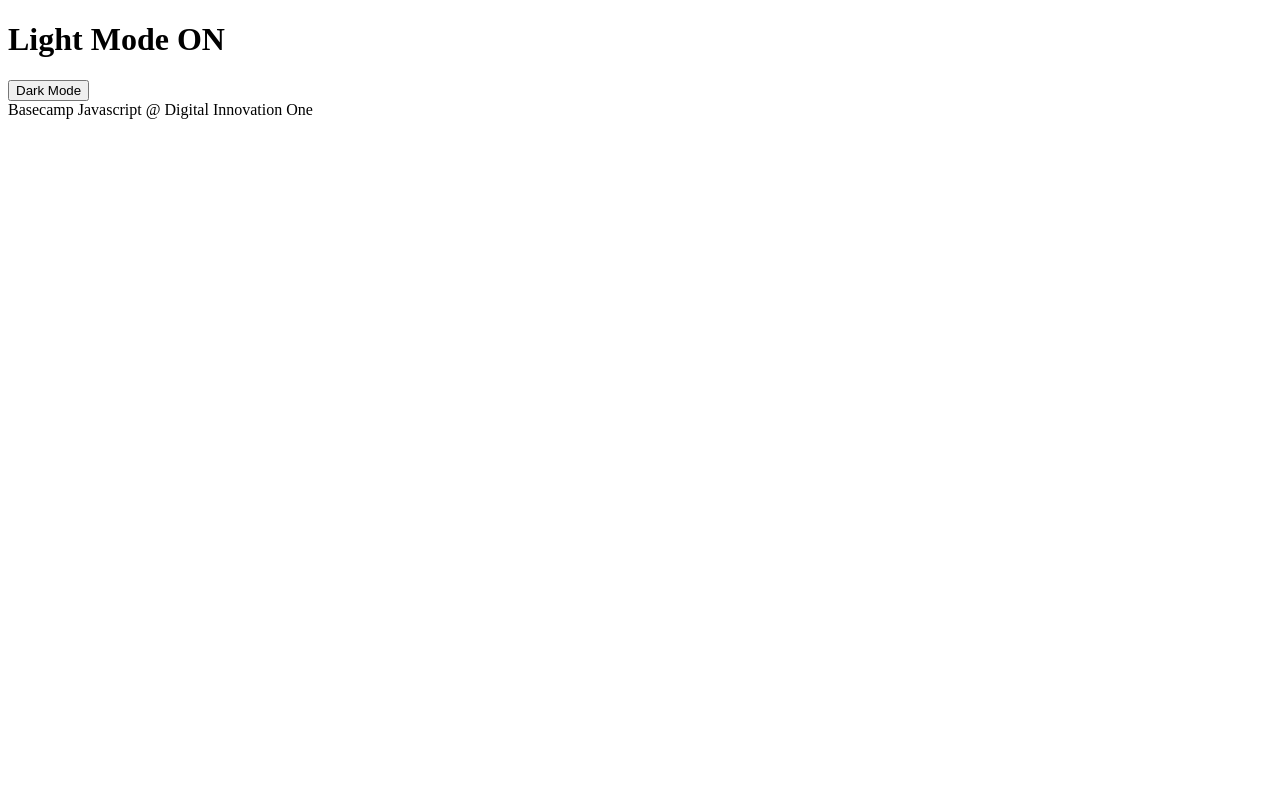
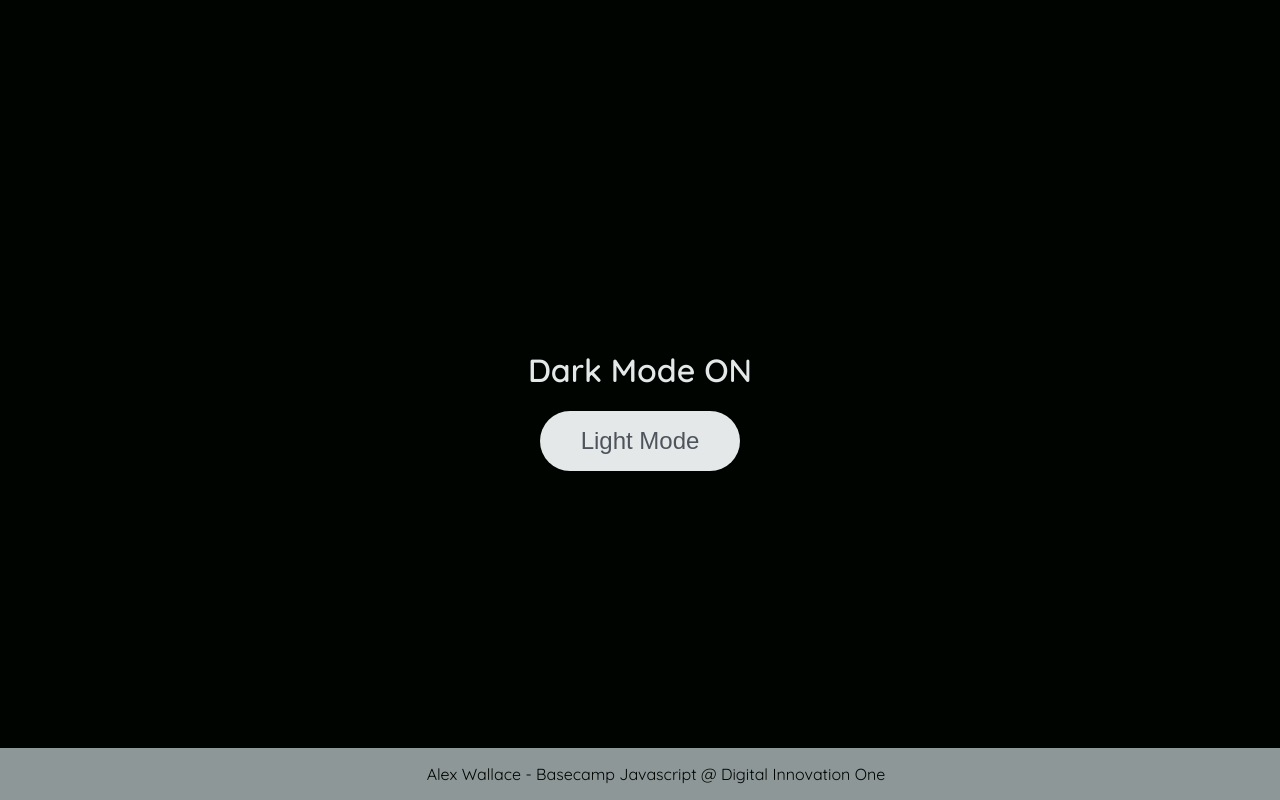
Before and after one commit to alexwallax/js_dio_dom, a plain HTML site: page index.html in a window 1280 px wide. Both pictures are taken after a click on the button "Dark Mode". Drawn offline with Linux system fonts and the light colour scheme.

Commit message:
js dio DOM

```diff
--- a/assets/js/script.js
+++ b/assets/js/script.js
@@ -0,0 +1,44 @@
+
+function changeMode() {
+
+    // chamando a função que vai mudar as cores
+    changeClasses();
+
+    // chamando a função que vai mudar os textos
+    changeText();
+}
+
+// mudar as cores
+function changeClasses() {
+    button.classList.toggle(darkModeClass);
+    h1.classList.toggle(darkModeClass);
+    body.classList.toggle(darkModeClass);
+    footer.classList.toggle(darkModeClass);
+}
+
+// mudar os textos
+function changeText() {
+    const lightMode = "Light Mode";
+    const darkmode = "Dark Mode";
+
+    if(body.classList.contains(darkModeClass)) {
+        button.innerHTML = lightMode;
+        h1.innerHTML = darkmode + " ON";
+        return;
+    }
+
+    button.innerHTML = darkmode;
+    h1.innerHTML = lightMode + " ON";
+
+}
+
+const darkModeClass = 'dark-mode';
+const button = document.getElementById('mode-selector');
+const h1 = document.getElementById('page-title');
+const body = document.getElementsByTagName('body')[0];
+const footer = document.getElementsByTagName('footer')[0];
+
+
+
+// adicionar um eventListener - para quando o button for clicado acionar a function changeMode()
+button.addEventListener('click', changeMode)
--- a/index.html
+++ b/index.html
@@ -4,7 +4,7 @@
 		<meta charset="UTF-8" />
 		<meta http-equiv="X-UA-Compatible" content="IE=edge" />
 		<meta name="viewport" content="width=device-width, initial-scale=1.0" />
-		<link rel="stylesheet" href="assets/css/styles.css" />
+		<link rel="stylesheet" href="assets/css/style.css" />
 		<title>Dark mode and Light Mode</title>
 	</head>
 	<body>
@@ -13,7 +13,7 @@
 			<button aria-label="selecionar-modo" id="mode-selector">Dark Mode</button>
 		</main>
 
-		<footer>Basecamp Javascript @ Digital Innovation One</footer>
-		<script src="assets/js/scripts.js"></script>
+		<footer>Alex Wallace - Basecamp Javascript @ Digital Innovation One</footer>
+		<script src="assets/js/script.js"></script>
 	</body>
 </html>
```
